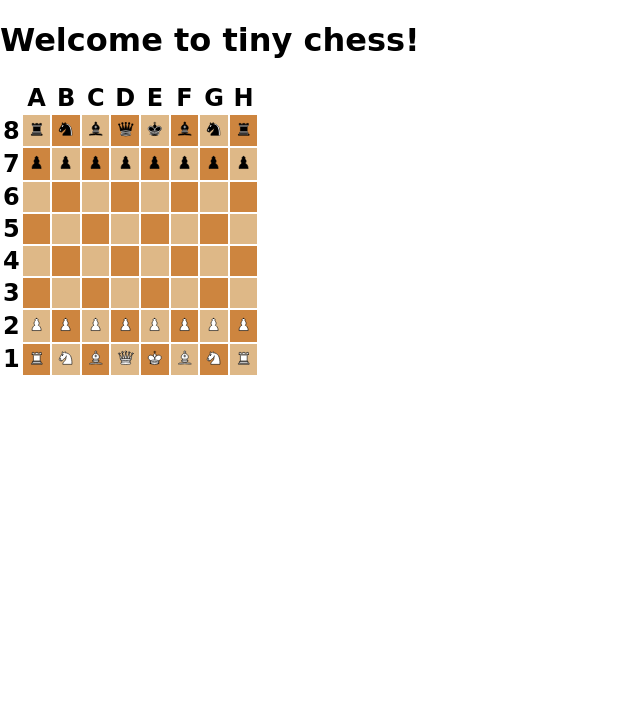
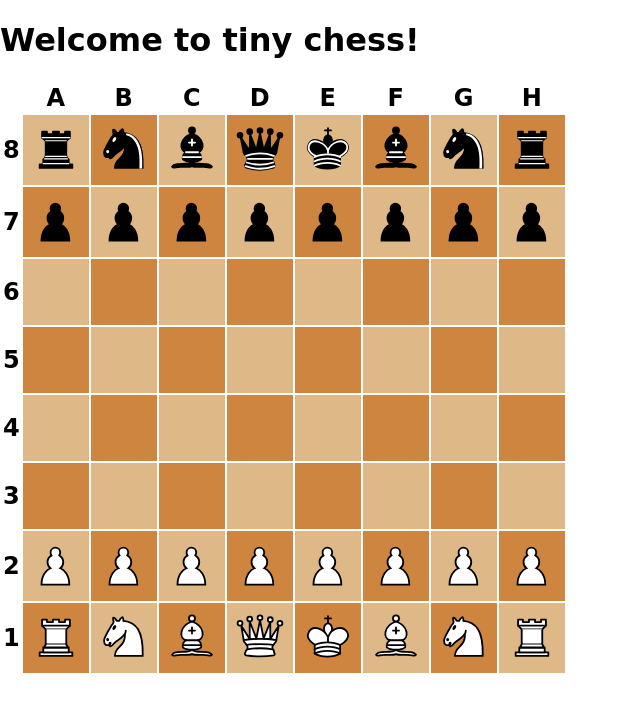
Before and after one commit to swaltek/tinychess, a React app: page / in a window 1280 px wide. Shown: the top 712 px of the page, without its empty margins (0-640 px from the left). Built offline with nearby package versions, Linux system fonts and the light colour scheme.

Commit message:
square css changes

```diff
--- a/src/board.css
+++ b/src/board.css
@@ -8,11 +8,9 @@ body {
 }
 
 .square {
-  height: 2vw;
-  width: 2vw;
+  height: 8vh;
+  width: 8vh;
   position: relative;
-
-  text-align: center;
 }
 
 .square.dark {
@@ -24,7 +22,7 @@ body {
 }
 
 .piece {
-  height: 70%;
-  width: 70%;
-  padding: 15%
+  height: 85%;
+  width: 85%;
+  padding: 7.5%;
 }
```
